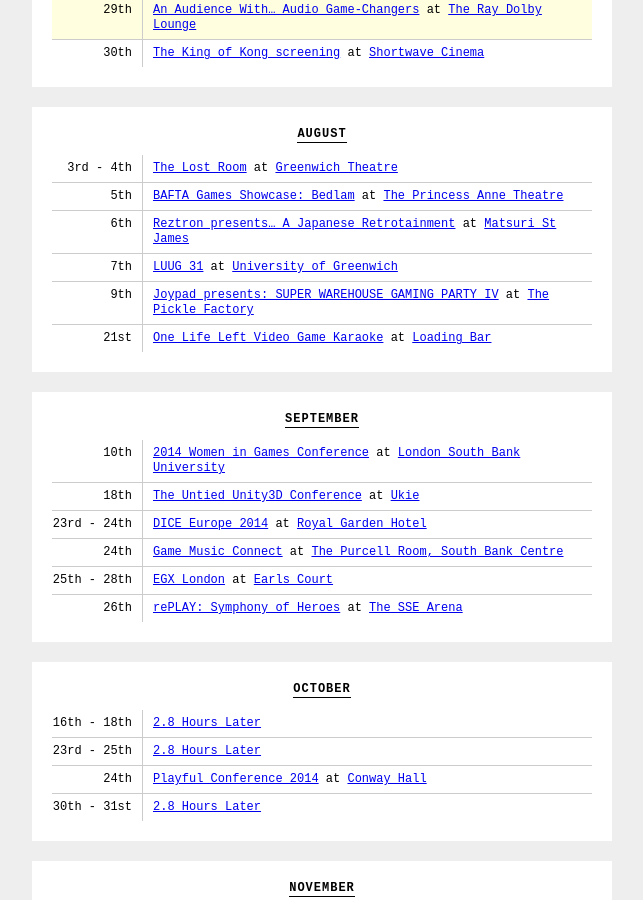
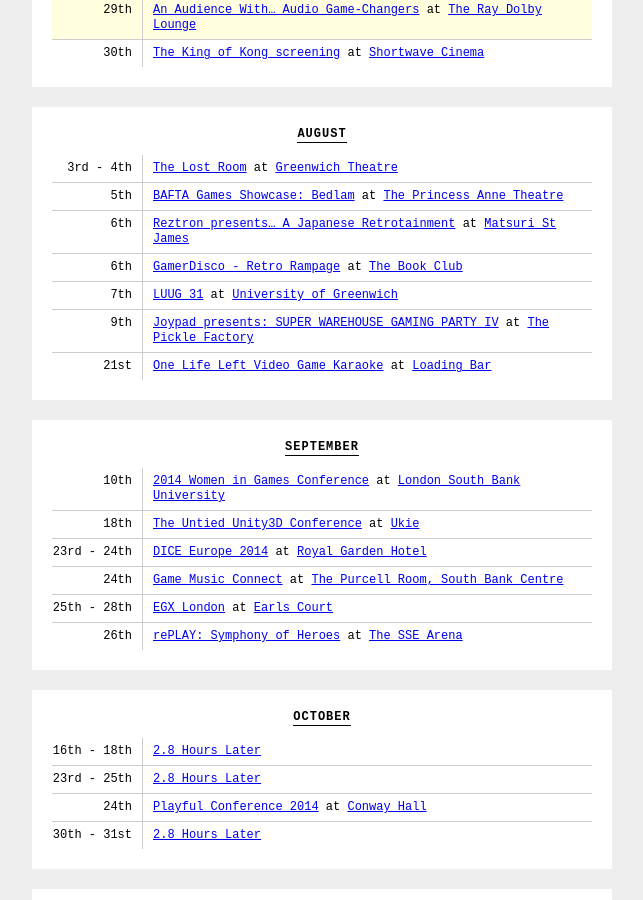
Before and after one commit to thomasmarshall/londongamediary.com, a Jekyll site: the page built from index.html, in a window 1280 px wide and 900 px high, scrolled down 804 px. Shown: the whole window, without its empty margins (318-961 px from the left). Built offline with Jekyll 4.4.1, drawn with Linux system fonts in a browser that asks for light colours; nearby versions of some CDN libraries.

Commit message:
Update events.yml

```diff
--- a/_data/events.yml
+++ b/_data/events.yml
@@ -122,6 +122,11 @@
   location: "[Matsuri St James](http://www.matsuri-restaurant.com/)"
   date: 2014-08-06
 
+- title: "GamerDisco - Retro Rampage"
+  link: "http://www.facebook.com/events/296484583856205/"
+  location: "[The Book Club](http://www.wearetbc.com/)"
+  date: 2014-08-06
+
 - title: "LUUG 31"
   link: "http://www.meetup.com/London-Unity-Usergroup/events/196570232/"
   location: "[University of Greenwich](http://www2.gre.ac.uk/)"
```
